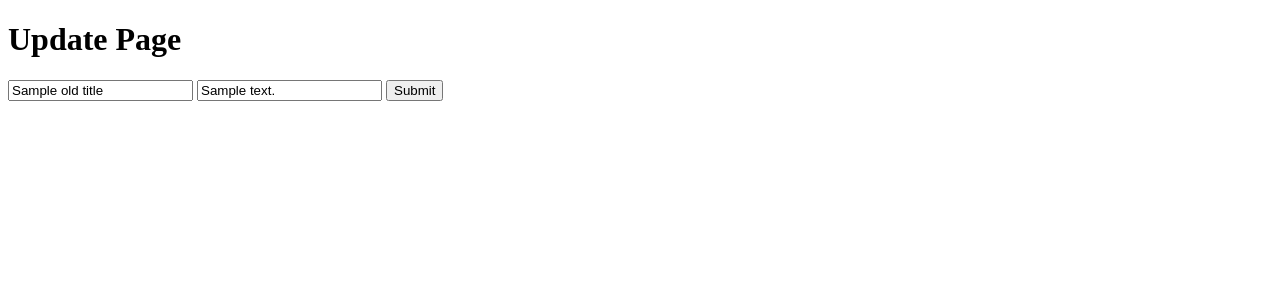
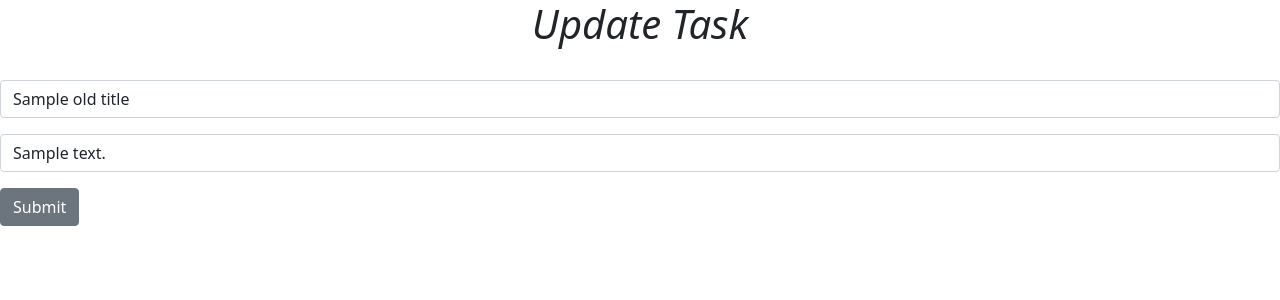
Before and after one commit to dev-gabrielchaves/ToDo-List, a Flask app: template templates/update.html in a window 1280 px wide. Shown: the top 300 px of the page. Run offline with Flask 3, Linux system fonts and the light colour scheme; the template is opened without the code that fills it: most values are stand-ins (such as "Sample title", 1, 10 or a date in 2020).

Commit message:
Adding style to templates

```diff
--- a/templates/update.html
+++ b/templates/update.html
@@ -3,14 +3,22 @@
 <head>
     <meta charset="UTF-8">
     <meta name="viewport" content="width=device-width, initial-scale=1.0">
-    <title>Update Item</title>
+    <link href="https://cdn.jsdelivr.net/npm/bootstrap@5.0.2/dist/css/bootstrap.min.css" rel="stylesheet" integrity="sha384-EVSTQN3/azprG1Anm3QDgpJLIm9Nao0Yz1ztcQTwFspd3yD65VohhpuuCOmLASjC" crossorigin="anonymous">
+    <title>Update</title>
 </head>
 <body>
-    <h1>Update Page</h1>
+    <h1 style="text-align: center; font-style: italic;">Update Task</h1>
+    <br/>
     <form action="/update/{{id}}" method="post">
-        <input type="text" name="title" id="title" placeholder="Title..." value="{{old_title}}">
-        <input type="text" name="description" id="description" placeholder="Description..." value="{{old_description}}">
-        <button type="submit">Submit</button>
+        <div class="mb-3">
+            <input type="text" class="form-control" name="title" id="title" placeholder="Title..." value="{{old_title}}">
+        </div>
+        <div class="mb-3">
+            <input type="text" class="form-control" name="description" id="description" placeholder="Description..." value="{{old_description}}">
+        </div>
+        <div>
+            <button type="submit" class="btn btn-secondary">Submit</button>
+        </div>
     </form>
 </body>
 </html>
```
Also changed, not shown: templates/add.html (+13 -5 lines), templates/home.html (+4 -3 lines).
